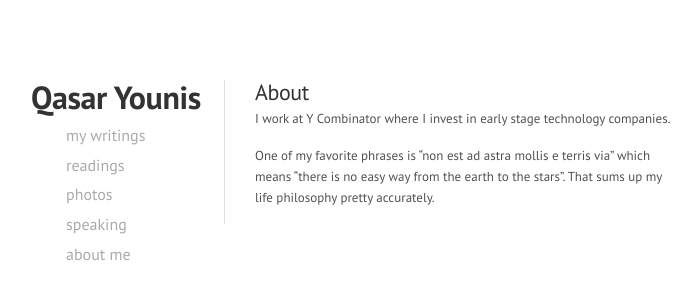
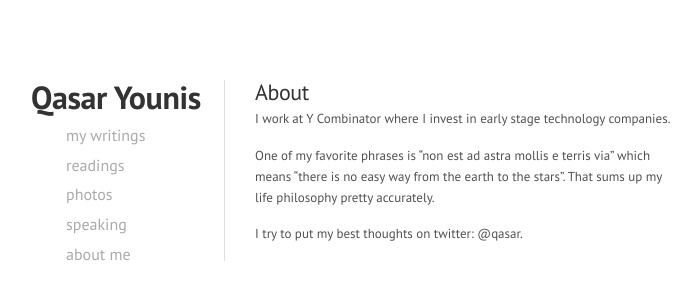
Before and after one commit to qasar/qasar.github.io, a Jekyll site: the page built from about.md, in a window 1280 px wide. Shown: the top 300 px of the page, without its empty margins (45-743 px from the left). Built offline with Jekyll 4.4.1, drawn with Linux system fonts in a browser that asks for light colours.

Commit message:
Update about.md

```diff
--- a/about.md
+++ b/about.md
@@ -8,3 +8,5 @@ permalink: /about/
 I work at Y Combinator where I invest in early stage technology companies.
 
 One of my favorite phrases is "non est ad astra mollis e terris via" which means "there is no easy way from the earth to the stars". That sums up my life philosophy pretty accurately.
+
+I try to put my best thoughts on twitter: @qasar.
```
